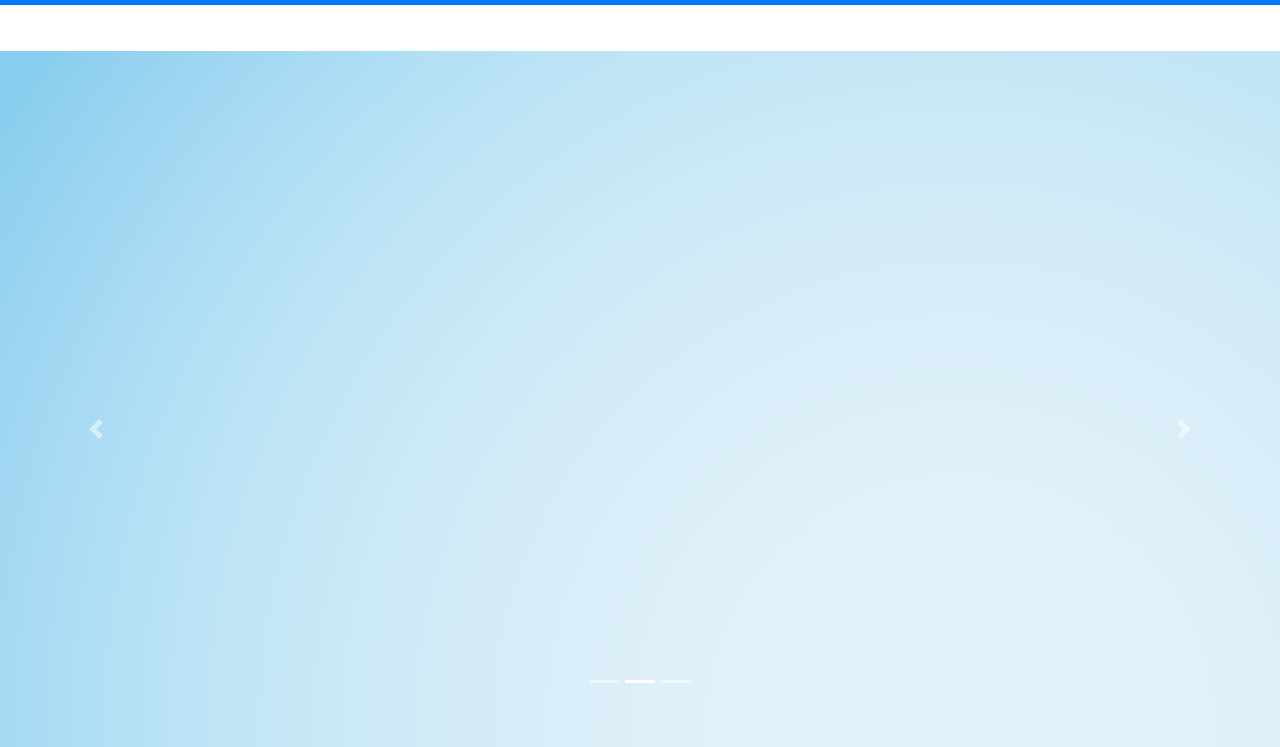
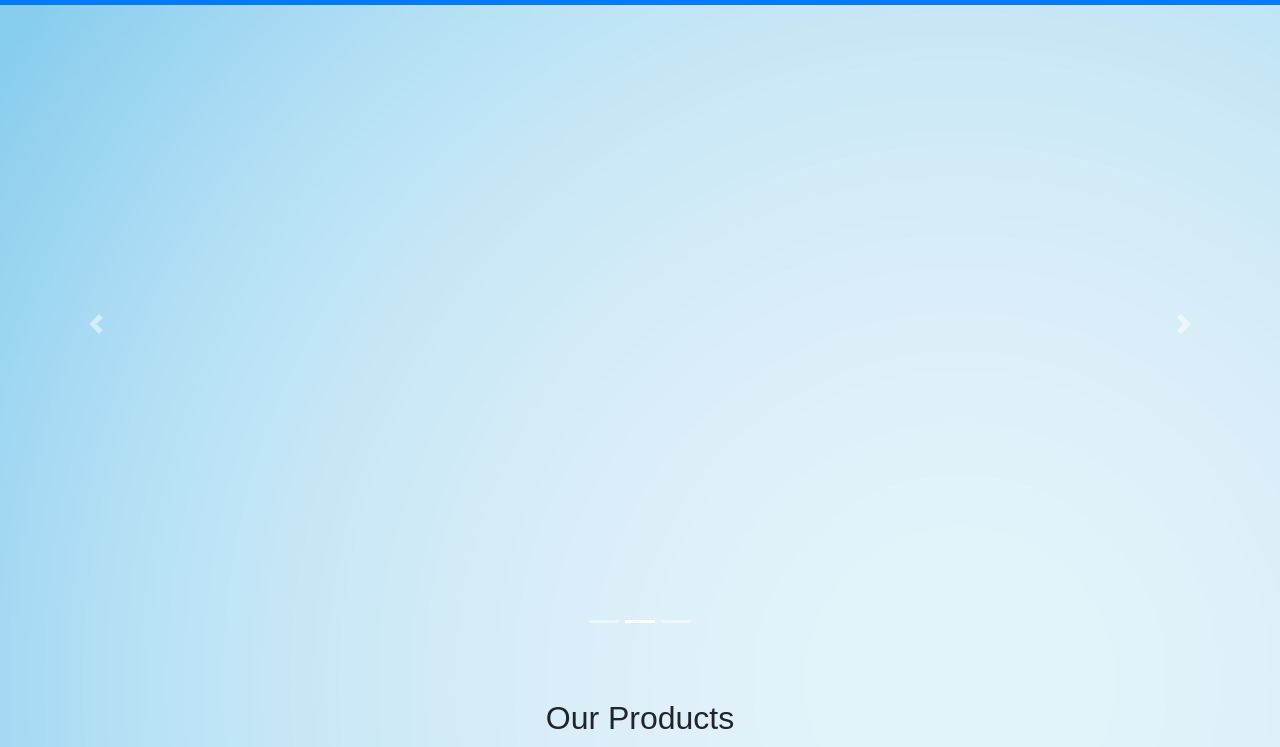
Before and after one commit to sabaresh-23/SPP, a plain HTML site: page index.html in a window 1280 px wide. Shown: the part 53-800 px from the top of the page. Drawn offline with nearby package versions, Linux system fonts and the light colour scheme.

Commit message:
Update styles.css

```diff
--- a/styles.css
+++ b/styles.css
@@ -83,6 +83,8 @@ body {
   .one{
     background: scroll;
     background-image: url(bg2.jpg);
+    padding-top: 50px
+    ;
 
 
   }
@@ -91,6 +93,7 @@ body {
     display: flex;
   justify-content: center;
   align-items: center;
+  width: 300px;
   }
 
   .two{
@@ -99,3 +102,7 @@ body {
     padding-right: 50px;
     padding-bottom: 50px;
   }
+  .carousel-inner{
+    margin-top: -200px;
+    height: 650px;
+  }
```
